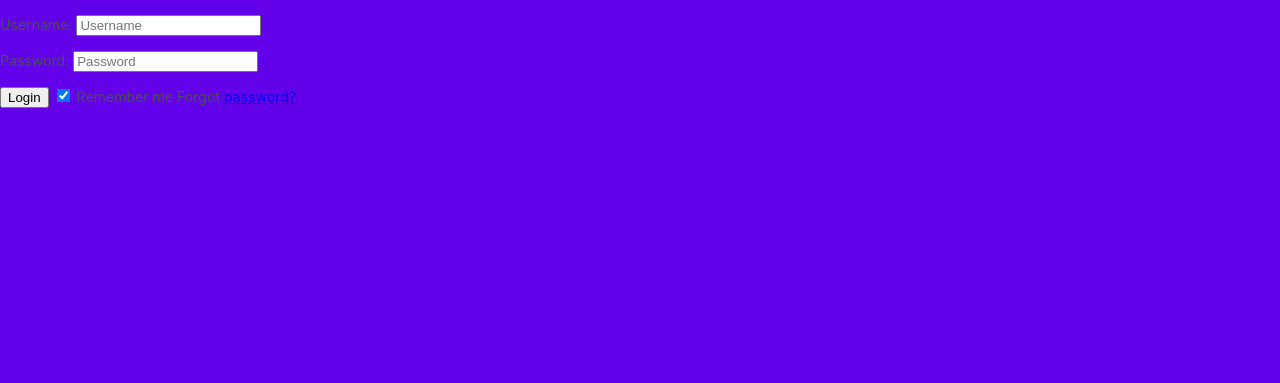
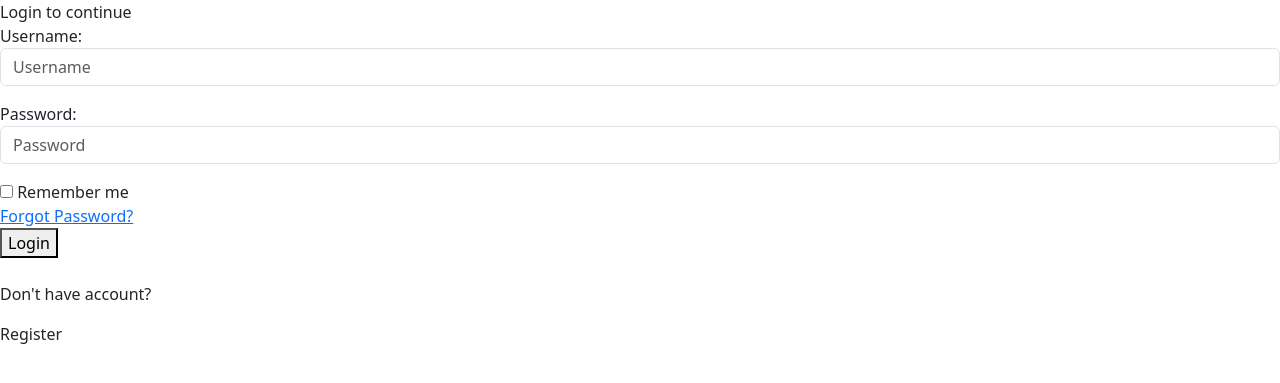
Before and after one commit to mosihere/Todo-App, a Django app: template account/templates/account/login.html in a window 1280 px wide. Shown: the top 383 px of the page. Run offline with Django 5.2, Linux system fonts and the light colour scheme; the template is opened without the code that fills it: values that come from a table or form of the project are taken from there, others are empty; some libraries are stand-ins or nearby versions.

Commit message:
login ui improved

```diff
--- a/account/templates/account/login.html
+++ b/account/templates/account/login.html
@@ -4,8 +4,28 @@
 
 {% block static_files %}
 
-<link rel="stylesheet" type="text/css" href="{% static 'account/style.css' %}">
-
+<link rel="stylesheet" type="text/css" href="{% static 'account/css/style.css' %}">
+<!--===============================================================================================-->
+<link rel="icon" type="image/png" href="{% static 'account/images/icons/favicon.ico' %}">
+<!--===============================================================================================-->
+	<link rel="stylesheet" type="text/css" href="{% static 'account/vendor/bootstrap/css/bootstrap.min.css' %} ">
+<!--===============================================================================================-->
+	<link rel="stylesheet" type="text/css" href="{% static 'account/fonts/font-awesome-4.7.0/css/font-awesome.min.css' %}">
+<!--===============================================================================================-->
+	<link rel="stylesheet" type="text/css" href="{% static 'account/fonts/Linearicons-Free-v1.0.0/icon-font.min.css' %}">
+<!--===============================================================================================-->
+	<link rel="stylesheet" type="text/css" href="{% static 'account/vendor/animate/animate.css' %}">
+<!--===============================================================================================-->
+	<link rel="stylesheet" type="text/css" href="{% static 'account/vendor/css-hamburgers/hamburgers.min.css' %} ">
+<!--===============================================================================================-->
+	<link rel="stylesheet" type="text/css" href="{% static 'account/vendor/animsition/css/animsition.min.css' %} ">
+<!--===============================================================================================-->
+	<link rel="stylesheet" type="text/css" href="{% static 'account/vendor/select2/select2.min.css' %} ">
+<!--===============================================================================================-->
+	<link rel="stylesheet" type="text/css" href="{% static 'account/vendor/daterangepicker/daterangepicker.css' %} ">
+<!--===============================================================================================-->
+	<link rel="stylesheet" type="text/css" href="{% static 'account/css/util.css' %}">
+<!--===============================================================================================-->
 
 {% endblock static_files %}
 
@@ -20,20 +40,77 @@
 
 {% block page_content %}
 
-<form  method="post">
+      <form method="post" class="login100-form validate-form">
         {% csrf_token %}
+        <span class="login100-form-title p-b-43">
+          Login to continue
+        </span>
 
-      <div class="mcontainer">
+
           {{form.as_p}}
-        <button class="mybutton" type="submit">Login</button>
-        <label>
-          <input type="checkbox" checked="checked" name="remember"> Remember me
+
+        <div class="flex-sb-m w-full p-t-3 p-b-32">
+          <div class="contact100-form-checkbox">
+            <input class="input-checkbox100" id="ckb1" type="checkbox" name="remember-me">
+            <label class="label-checkbox100" for="ckb1">
+              Remember me
             </label>
-            <span class="psw">Forgot <a href="#">password?</a></span>
+          </div>
 
+          <div>
+            <a href="#" class="txt1">
+              Forgot Password?
+            </a>
+          </div>
         </div>
 
 
+        <div class="container-login100-form-btn">
+          <button type="submit" class="login100-form-btn">
+            Login
+          </button>
+        </div>
+
+
+        <br>
+
+        <p>Don't have account?</p>
+        <a class="nav-link" href="{% url 'account:register' %}">Register</a>
+
+        {% comment %} <div class="text-center p-t-46 p-b-20">
+          <span class="txt2">
+            or sign up using
+          </span>
+        </div>
+
+        <div class="login100-form-social flex-c-m">
+          <a href="#" class="login100-form-social-item flex-c-m bg1 m-r-5">
+            <i class="fa fa-facebook-f" aria-hidden="true"></i>
+          </a>
+
+          <a href="#" class="login100-form-social-item flex-c-m bg2 m-r-5">
+            <i class="fa fa-twitter" aria-hidden="true"></i>
+          </a>
+        </div> {% endcomment %}
       </form>
 
+
+
+
+<!--===============================================================================================-->
+<script src="{% static 'account/vendor/jquery/jquery-3.2.1.min.js' %} "></script>
+<!--===============================================================================================-->
+	<script src="{% static 'account/vendor/animsition/js/animsition.min.js' %} "></script>
+<!--===============================================================================================-->
+	<script src="{% static 'account/vendor/bootstrap/js/popper.js' %}"></script>
+	<script src="{% static 'account/vendor/bootstrap/js/bootstrap.min.js' %} "></script>
+<!--===============================================================================================-->
+<!--===============================================================================================-->
+	<script src="{% static 'account/vendor/daterangepicker/daterangepicker.js' %}"></script>
+<!--===============================================================================================-->
+	<script src="{% static 'account/vendor/countdowntime/countdowntime.js' %}"></script>
+<!--===============================================================================================-->
+	<script src="{% static 'account/js/main.js' %}"></script>
+
+
     {% endblock page_content %}
```
Lines whose indentation alone changed are shown as unchanged.
